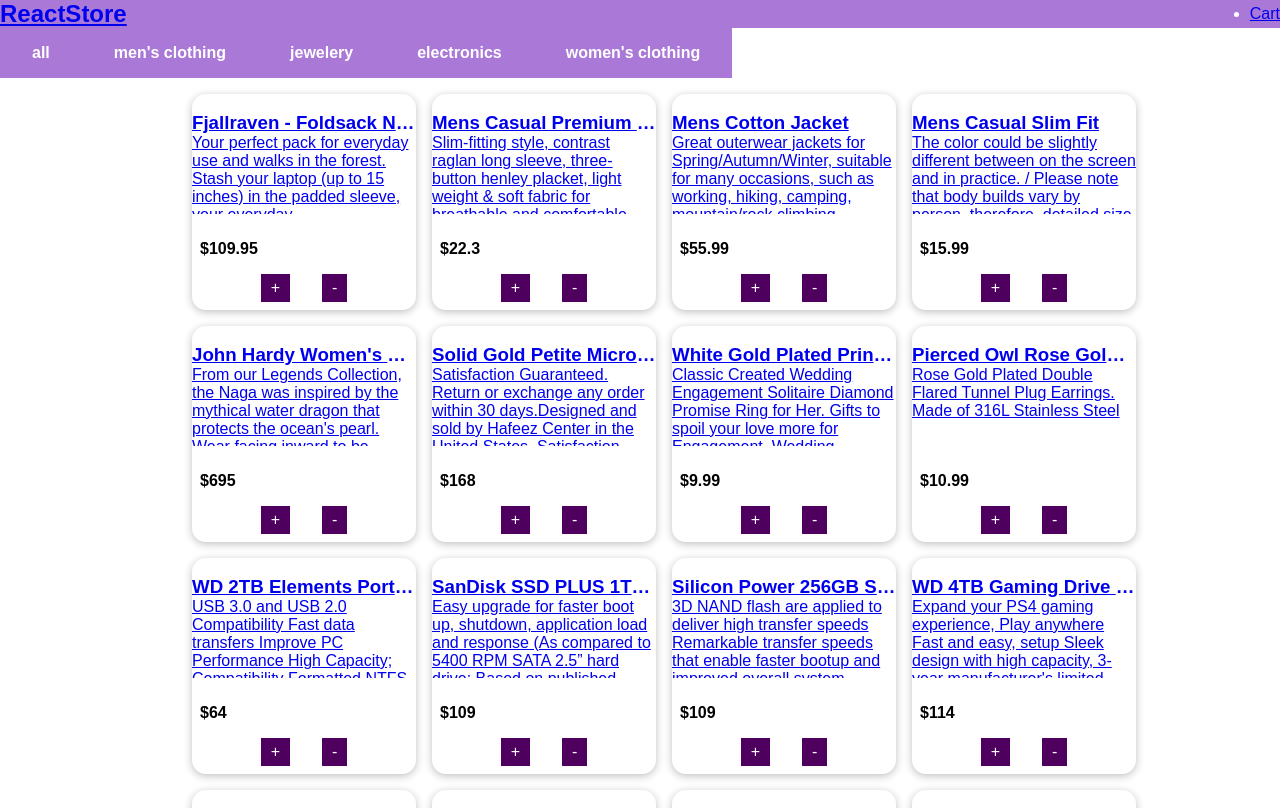
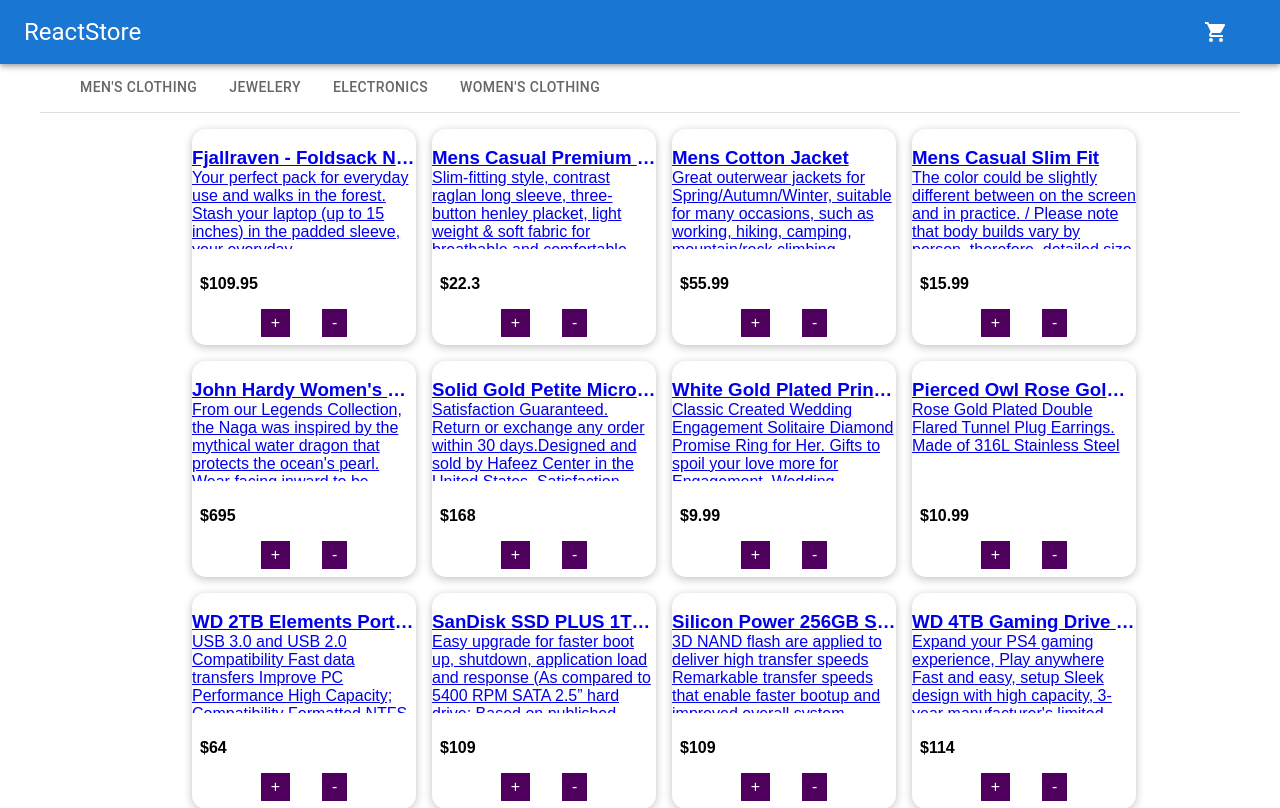
Before and after one commit to thanasis-giannelos/new-store-typescript, a React (Create React App) app: page /products/1 in a window 1280 px wide. Shown: the top 808 px of the page. Built offline with nearby package versions, Linux system fonts and the light colour scheme.

Commit message:
implement mui

```diff
--- a/package.json
+++ b/package.json
@@ -5,6 +5,7 @@
   "dependencies": {
     "@emotion/react": "^11.11.1",
     "@emotion/styled": "^11.11.0",
+    "@mui/icons-material": "^5.14.1",
     "@mui/material": "^5.14.2",
     "@testing-library/jest-dom": "^5.16.5",
     "@testing-library/react": "^13.4.0",
--- a/src/Layout/Header.tsx
+++ b/src/Layout/Header.tsx
@@ -1,26 +1,38 @@
+import ShoppingCartIcon from "@mui/icons-material/ShoppingCart";
+import { AppBar, Box, IconButton, Toolbar, Typography } from "@mui/material";
 import React, { useContext } from "react";
-import { Link, NavLink } from "react-router-dom";
+import { Link } from "react-router-dom";
 import { CartContext } from "../cart/context/CartContext";
-import classes from "./Header.module.css";
 
 const Header: React.FC = () => {
   const { getTotalAmount } = useContext(CartContext);
+  const numberOfProducts = getTotalAmount();
 
   return (
-    <header className={classes.header}>
-      <nav>
-        <h1>
-          <Link to="/">ReactStore</Link>
-        </h1>
-        <ul>
-          <li>
-            <NavLink to="/cart">
-              Cart {getTotalAmount() > 0 && getTotalAmount()}
-            </NavLink>
-          </li>
-        </ul>
-      </nav>
-    </header>
+    <Box sx={{ flexGrow: 1 }}>
+      <AppBar position="static">
+        <Toolbar sx={{ justifyContent: "space-between"}}>
+          <Typography
+            variant="h5"
+            component={Link}
+            to="/"
+            sx={{ textDecoration: "none", color: "inherit" }}>
+            ReactStore
+          </Typography>
+          <IconButton
+            size="large"
+            edge="start"
+            color="inherit"
+            component={Link}
+            to="/cart"
+            sx={{ mr: 2 }}
+          >
+            <ShoppingCartIcon />
+            {numberOfProducts > 0 && <span style={{ fontSize: 13 }}>{numberOfProducts}</span>}
+          </IconButton>
+        </Toolbar>
+      </AppBar>
+    </Box>
   );
 };
 
--- a/src/products/ProductCategories.tsx
+++ b/src/products/ProductCategories.tsx
@@ -1,27 +1,43 @@
-import classes from "../Layout/Header.module.css";
+import { Container, Tab, Tabs } from "@mui/material";
 
 interface ProductCategoriesProps {
   categories: string[];
   selectCategory: (category: string) => void;
 }
 
-const ProductCategories: React.FC<ProductCategoriesProps> = ({categories, selectCategory}) => {
+const ProductCategories: React.FC<ProductCategoriesProps> = ({
+  categories,
+  selectCategory,
+}) => {
   return (
-    <ul className={classes.categories}>
-    <li>
-      <a href="#" onClick={() => selectCategory("all_categories")}>
-        all
-      </a>
-    </li>
-    {categories.map((category) => (
-      <li key={category}>
-        <a href="#" onClick={() => selectCategory(`${category}`)}>
-          {category}
-        </a>
-      </li>
-    ))}
-  </ul>
+    <Container sx={{ borderBottom: 1, borderColor: "divider" }}>
+      <Tabs
+        onChange={() => selectCategory("all_categories")}
+        aria-label="basic tabs example"
+      >
+        {categories.map((category) => (
+          <Tab label={category} />
+        ))}
+      </Tabs>
+    </Container>
   );
+
+  // return (
+  //   <ul className={classes.categories}>
+  //   <li>
+  //     <a href="#" onClick={() => selectCategory("all_categories")}>
+  //       all
+  //     </a>
+  //   </li>
+  //   {categories.map((category) => (
+  //     <li key={category}>
+  //       <a href="#" onClick={() => selectCategory(`${category}`)}>
+  //         {category}
+  //       </a>
+  //     </li>
+  //   ))}
+  // </ul>
+  // );
 };
 
 export default ProductCategories;
```
Also changed, not shown: 1 other file (tests, documents, lock files or other folders).
